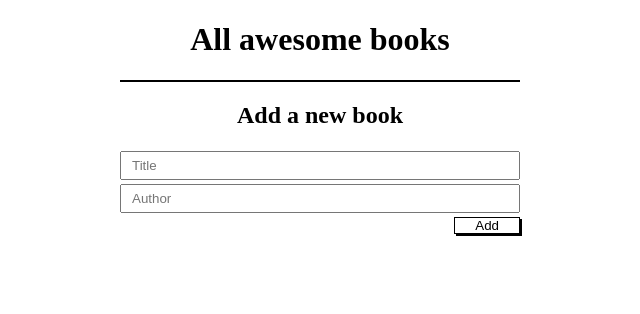
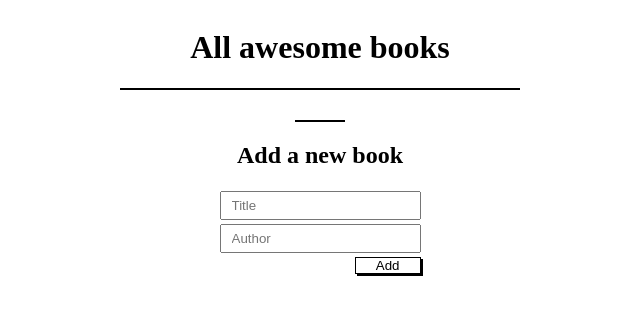
Before and after one commit to s2jack/awesome-books, a website: page index.html in a window 1280 px wide. Shown: the whole page, without its empty margins (320-960 px from the left). Drawn offline with Linux system fonts and the light colour scheme.

Commit message:
Adding seperator between two sections
Add seperator
Create flex class to arrange all items into the index html
Fix margin and padding issues

```diff
--- a/index.html
+++ b/index.html
@@ -6,13 +6,14 @@
     <link rel="stylesheet" href="styles.css" />
     <title>All Awesome Books</title>
 </head>
-<body>
+<body class="flex-col">
     <header>
         <h1 class="header">All awesome books</h1>
     </header>
-    <section class="book-list">
+    <section class="book-list flex-col">
     </section>
-    <section class="book-update">
+    <section class="book-update flex-col">
+        <div id="seperator"></div>
         <h2 class="form-header">Add a new book</h2>
         <form class="add-book-form">
             <p><input id="title" type="text" placeholder="Title"></p>
--- a/styles.css
+++ b/styles.css
@@ -1,5 +1,12 @@
 * {
   box-sizing: border-box;
+}
+
+.flex-col {
+  display: flex;
+  flex-direction: column;
+  justify-content: center;
+  align-items: center;
 }
 
 div,
@@ -15,16 +22,18 @@ article {
 
 .book-list,
 .book-update {
-  margin: 0 auto;
   width: 100%;
   max-width: 400px;
 }
 
 .book-list {
+  display: flex;
+  flex-direction: column;
   border: 1px solid #000;
 }
 
 .book-item {
+  width: 100%;
   padding: 5px 10px;
   display: flex;
   justify-content: space-between;
@@ -43,6 +52,7 @@ article {
 }
 
 .book-update {
+  margin-top: 30px;
   text-align: center;
 }
 
@@ -60,3 +70,9 @@ article {
   border: 1px solid #000;
   box-shadow: 2px 2px #000;
 }
+
+#seperator {
+  border: 1px solid #000;
+  width: 50px;
+  height: 1px;
+}
```
